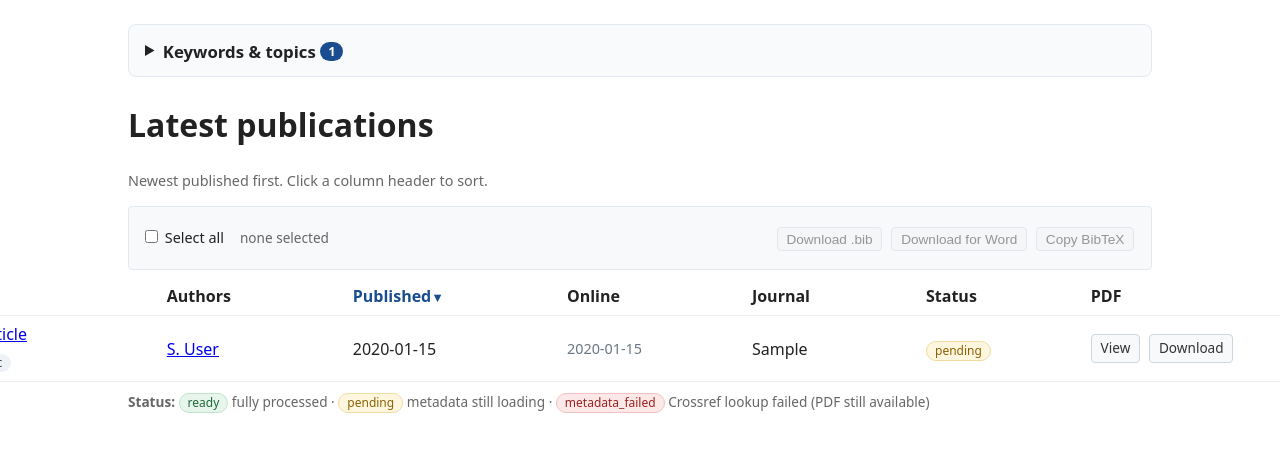
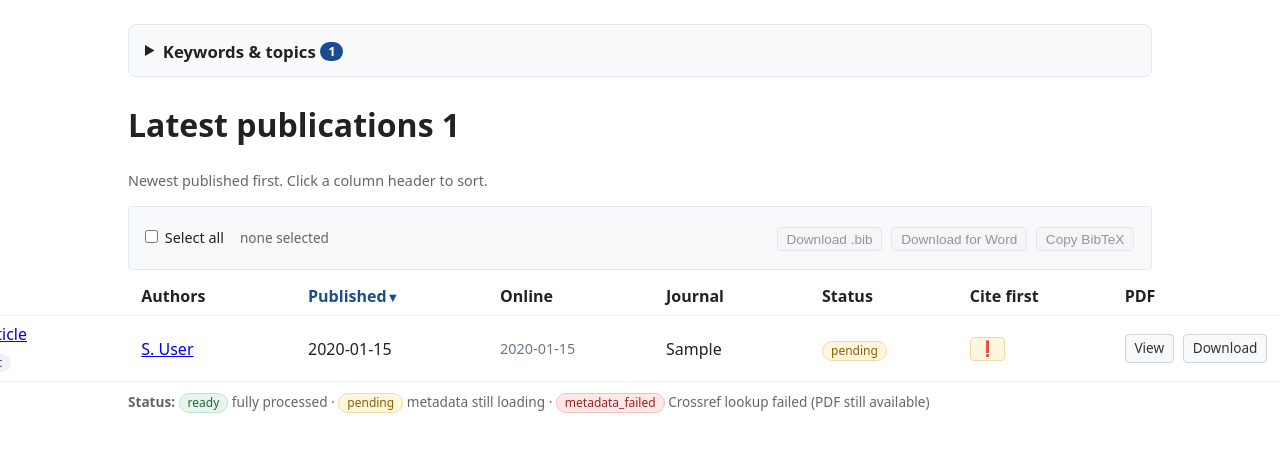
Before and after one commit to MichalSpirzewski/h-index-boost, a FastAPI app: page / in a window 1280 px wide; the page is wider, and only the part inside the window is pictured. Shown: the part 80-532 px from the top of that part. Run offline with FastAPI, Linux system fonts and the light colour scheme; tables that the repository leaves empty hold one stand-in row (values such as "Sample post").

Commit message:
before rebase

```diff
--- a/app/db.py
+++ b/app/db.py
@@ -68,6 +68,10 @@ def init_db() -> None:
         article_cols = [row[1] for row in conn.execute(text("PRAGMA table_info(articles)"))]
         if article_cols and "pdf_text" not in article_cols:
             conn.execute(text("ALTER TABLE articles ADD COLUMN pdf_text TEXT"))
+        if article_cols and "cite_first" not in article_cols:
+            conn.execute(
+                text("ALTER TABLE articles ADD COLUMN cite_first BOOLEAN DEFAULT 0")
+            )
 
         for column in ("published_date", "online_date"):
             if article_cols and column not in article_cols:
--- a/app/main.py
+++ b/app/main.py
@@ -292,6 +292,10 @@ def index(
     # Show the whole tagged set when filtering; otherwise the most recent window.
     articles = list(session.scalars(query if active_topic is not None else query.limit(20)))
 
+    article_total = session.scalar(
+        select(func.count(Article.id)).where(Article.hidden.is_(False))
+    )
+
     if sort == "author":
         def first_author_surname(article: Article) -> tuple[int, str]:
             if not article.author_links:
@@ -340,6 +344,7 @@ def index(
         "index.html",
         {
             "articles": articles,
+            "article_total": article_total,
             "sort": sort,
             "order": order,
             "author_total": len(author_stats),
@@ -350,6 +355,31 @@ def index(
             "active_topic": active_topic,
         },
     )
+
+
+@app.post("/articles/{article_id}/cite-first")
+def toggle_cite_first(
+    article_id: int,
+    session: Session = Depends(db.get_db),
+    sort: str = Form("year"),
+    order: str = Form(""),
+    topic: int | None = Form(None),
+):
+    """Flip the "cite this one first" flag; anyone can toggle it from the table."""
+    article = session.get(Article, article_id)
+    if article is None or article.hidden:
+        raise HTTPException(status_code=404, detail="Article not found")
+    article.cite_first = not article.cite_first
+    session.commit()
+    params = {}
+    if sort and sort != "year":  # "year" is the dashboard default; no need to spell it out
+        params["sort"] = sort
+    if order:
+        params["order"] = order
+    if topic is not None:
+        params["topic"] = topic
+    query = "&".join(f"{key}={value}" for key, value in params.items())
+    return RedirectResponse(f"/{'?' + query if query else ''}", status_code=303)
 
 
 @app.get("/upload")
--- a/app/models.py
+++ b/app/models.py
@@ -34,6 +34,9 @@ class Article(Base):
     source_url: Mapped[str | None] = mapped_column(Text, nullable=True)
     status: Mapped[str] = mapped_column(String, default="pending")  # pending/ready/metadata_failed
     hidden: Mapped[bool] = mapped_column(Boolean, default=False)
+    # Manually flagged by anyone as "cite this one first" (e.g. among near-duplicates
+    # or a series of related papers) so co-authors know which version to reference.
+    cite_first: Mapped[bool] = mapped_column(Boolean, default=False)
     created_at: Mapped[datetime] = mapped_column(
         DateTime, default=lambda: datetime.now(timezone.utc)
     )
--- a/app/static/style.css
+++ b/app/static/style.css
@@ -185,6 +185,24 @@ th.sortable .arrow { display: inline-block; width: 0.9em; font-size: 0.8em; colo
 .status-metadata_failed { background: #fde8e8; color: #9b2020; border-color: #f2c2c2; }
 .legend { color: #666; font-size: 0.85rem; margin-top: 0.6rem; }
 
+.cite-first-cell form { margin: 0; }
+.cite-first-btn {
+  border: 1px solid #ccd6e0;
+  border-radius: 4px;
+  background: #f7f9fb;
+  color: #b8bfc7;
+  cursor: pointer;
+  font-size: 0.95rem;
+  line-height: 1;
+  padding: 0.2rem 0.45rem;
+}
+.cite-first-btn:hover { background: #eef2f7; }
+.cite-first-btn.cite-first-active {
+  background: #fff6e0;
+  border-color: #f0dca0;
+  color: #8a6100;
+}
+
 .row-actions { white-space: nowrap; }
 .btn {
   display: inline-block;
--- a/app/templates/index.html
+++ b/app/templates/index.html
@@ -62,7 +62,8 @@
 <h1>
   {%- if is_default %}Latest publications
   {%- elif sort == "recent" %}Recently added
-  {%- else %}All articles{% endif -%}
+  {%- else %}All articles{% endif %}
+  <span class="count-badge">{{ article_total }}</span>
 </h1>
 <p class="sort">
   {%- if is_default %}Newest published first. Click a column header to sort.
@@ -82,6 +83,7 @@
       {{ sort_th("online", "Online") }}
       {{ sort_th("journal", "Journal") }}
       {{ sort_th("status", "Status") }}
+      <th>Cite first</th>
       <th>PDF</th>
     </tr>
   </thead>
@@ -116,6 +118,15 @@
         } -%}
         <span class="status status-{{ article.status }}" title="{{ status_help.get(article.status, article.status) }}">{{ article.status }}</span>
       </td>
+      <td class="cite-first-cell">
+        <form method="post" action="/articles/{{ article.id }}/cite-first">
+          <input type="hidden" name="sort" value="{{ sort }}">
+          <input type="hidden" name="order" value="{{ order }}">
+          {% if active_topic %}<input type="hidden" name="topic" value="{{ active_topic.id }}">{% endif %}
+          <button type="submit" class="cite-first-btn{% if article.cite_first %} cite-first-active{% endif %}"
+                  title="{% if article.cite_first %}Marked as the one to cite first — click to unmark{% else %}Mark as the one to cite first{% endif %}">❗</button>
+        </form>
+      </td>
       <td class="row-actions">
         {% if article.pdf_path %}
         <a class="btn" href="/articles/{{ article.id }}/pdf" target="_blank" rel="noopener">View</a>
```
Also changed, not shown: tests/test_pages.py (+35 -0 lines).
